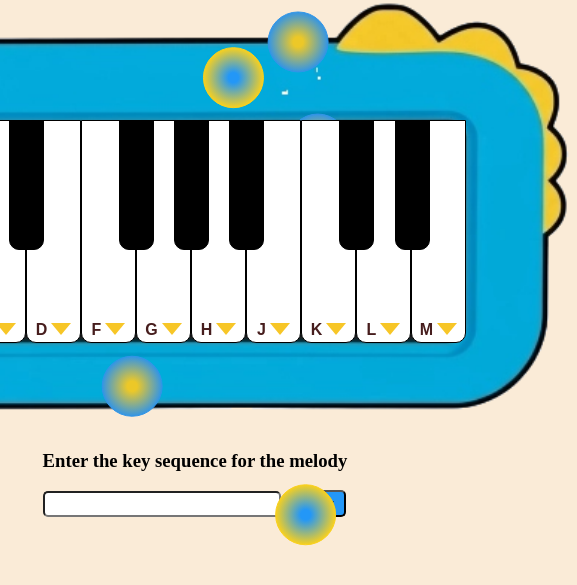
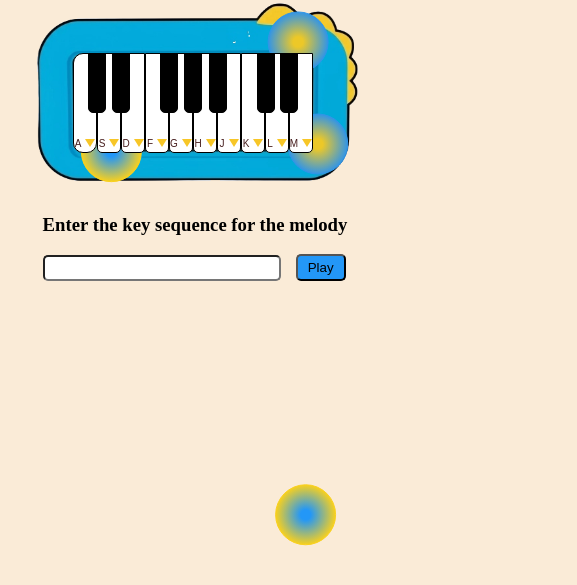
Before and after one commit to romanova7410020/rsschool-projects, a plain HTML site: page virtual-musical-kit/index.html in a window 390 px wide. Shown: the part 259-844 px from the top of the page, 577 px wide, since content can reach past the window. Drawn offline with Linux system fonts and the light colour scheme.

Commit message:
feat: add media queries

```diff
--- a/virtual-musical-kit/index.js
+++ b/virtual-musical-kit/index.js
@@ -362,7 +362,7 @@ function Circle(x, y, dx, dy, radius, type) {
 }
 let circleArray = [];
 
-for (let i = 0; i < 7; i++) {
+for (let i = 0; i < 4; i++) {
   let radius = 30;
   let x = Math.random() * (canvas.width / dpr - radius * 2) + radius;
   let dx = (Math.random() - 0.5) * 8;
--- a/virtual-musical-kit/style.css
+++ b/virtual-musical-kit/style.css
@@ -22,6 +22,7 @@ h1 {
   height: 436px;
   position: relative;
 }
+
 .keyWhite {
   position: relative;
   display: inline-block;
@@ -82,7 +83,7 @@ h1 {
   margin-left: -190px;
 }
 .KeyY {
-  margin-left: -135px !important;
+  margin-left: -135px;
 }
 .KeyU {
   margin-left: -25px;
@@ -159,3 +160,61 @@ canvas {
 .melody-button:hover{
   background-color:  rgb(236, 200, 40)
 }
+@media screen and (max-width: 730px) {
+  .piano {
+    width: 334px;
+    height: 200px;
+  }
+ .keyWhite{
+    left: 45px;
+    width: 24px;
+    margin-top: 58px;
+    height: 100px;
+    border-radius: 0 0 5px 5px;
+  }
+ .keyBlack{
+    width: 18px;
+    margin-top: 58px;
+    height: 60px;
+    border-radius: 0 0 5px 5px;
+ }
+ .KeyI {
+    margin-left: 12px;
+ }
+ .KeyU {
+    margin-left: -11px;
+  }
+  .KeyY {
+    margin-left: -59px;
+ }
+ .KeyT {
+    margin-left: -84px;
+ }
+ .KeyR {
+    margin-left: -108px;
+ }
+ .KeyE {
+    margin-left: -156px;
+ }
+ .KeyW {
+    margin-left: -180px;
+ }
+ .label-wrapper {
+  margin-top: 84px;
+  font-weight: 300;
+  font-size: 10px;
+  margin-left: -9px;
+ }
+ .edit-button {
+    width: 0;
+    height: 0;
+    border-left: 5px solid transparent;
+    border-right: 5px solid transparent;
+    border-top: 8px solid rgb(247, 198, 39);
+ }
+ .key-input {
+  width: 20px;
+  height: 15px;
+  margin-top: 100px;
+}
+}
```
